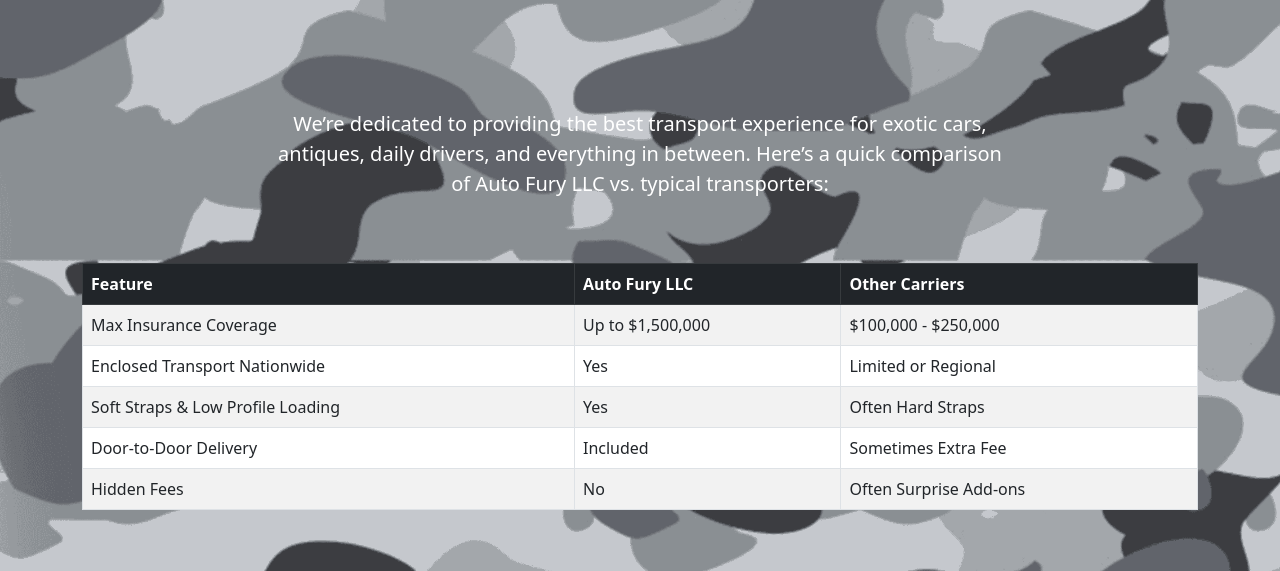
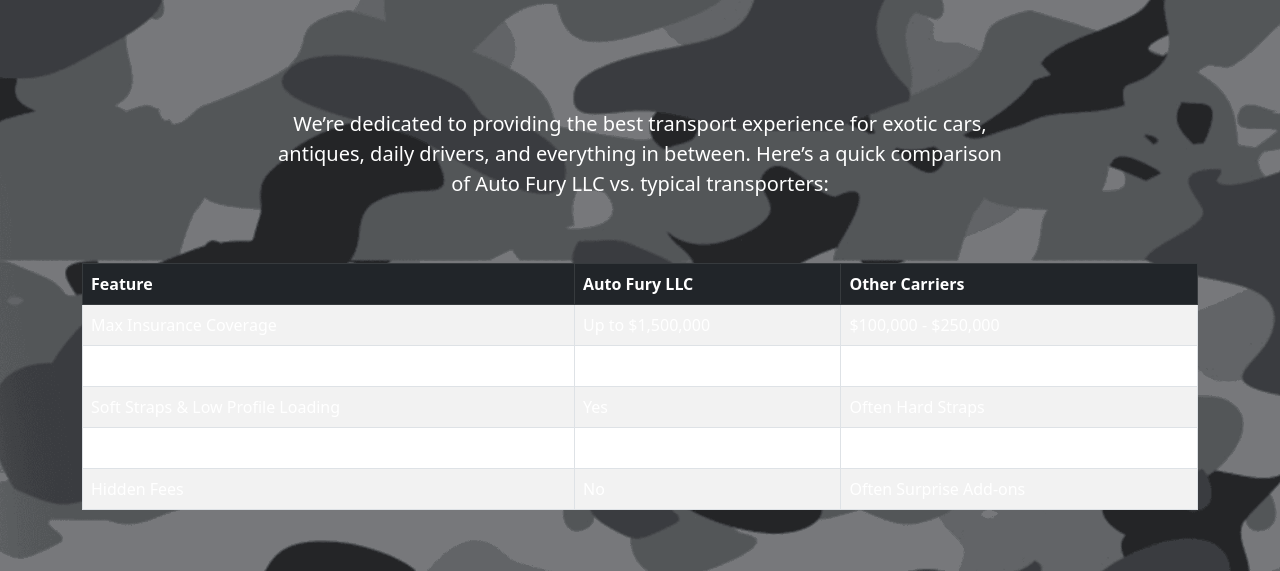
Before and after one commit to hhmakedon/autofury, a plain HTML site: page why-choose.html in a window 1280 px wide. Shown: the part 212-783 px from the top of the page. Drawn offline with nearby package versions, Linux system fonts and the light colour scheme.

Commit message:
Files updated

```diff
--- a/style.css
+++ b/style.css
@@ -1,50 +1,72 @@
-body {
-  background-image: url('images/NewPictures/BG.png');
-  background-size: cover;
-  background-repeat: no-repeat;
-  background-position: center center;
-  background-attachment: fixed;
-  min-height: 200vh;
-  color: white;
+/* Ensure body and html fill full viewport */
+html, body {
+  margin: 0;
+  padding: 0;
+  height: 100%;
 }
 
-/* Make sure all headers and structural elements are white */
-h2, h3, h4, h5, h6,
-p, small, span, th, label, input, textarea, select {
-  color: rgb(255, 255, 255) !important;
+/* Set full background image */
+body {
+  background: url('images/NewPictures/BG.png') no-repeat center center fixed;
+  background-size: cover;
+  color: white;
+  font-family: Arial, sans-serif;
 }
 
-h1{
+/* Optional dark overlay for contrast */
+body::before {
+  content: "";
+  position: fixed;
+  top: 0;
+  left: 0;
+  height: 100%;
+  width: 100%;
+  background-color: rgba(0, 0, 0, 0.4); /* Adjust opacity as needed */
+  z-index: -1;
+}
+
+/* Force all text elements to white */
+h1, h2, h3, h4, h5, h6,
+p, span, small, li, label, td, th,
+input, textarea, select, button {
+  color: white !important;
+}
+
+/* Optional: red for main headers */
+h1 {
   color: rgb(255, 0, 0) !important;
 }
 
-
-
-/* Optional: white placeholder text */
+/* Placeholder text color */
 ::placeholder {
   color: white;
   opacity: 0.8;
 }
 
-/* Optional: white links */
+/* Links */
 a {
   color: white;
   text-decoration: underline;
 }
-
 a:hover {
-  color: #ffc107; /* yellow on hover for contrast */
+  color: #ffc107; /* gold/yellow on hover */
 }
 
-/* Optional: make tables and forms readable */
-.table, .form-control {
+/* Table and form styling */
+.table,
+.form-control {
   background-color: rgba(255, 255, 255, 0.1);
   color: white;
   border-color: white;
 }
 
-/* Optional: override Bootstrap light backgrounds */
+/* Adjust Bootstrap's bg-light to be transparent */
 .bg-light {
   background-color: rgba(255, 255, 255, 0.1) !important;
   color: white !important;
 }
+
+/* Optional: make footer stand out less */
+footer {
+  background-color: rgba(0, 0, 0, 0.6) !important;
+}
```
